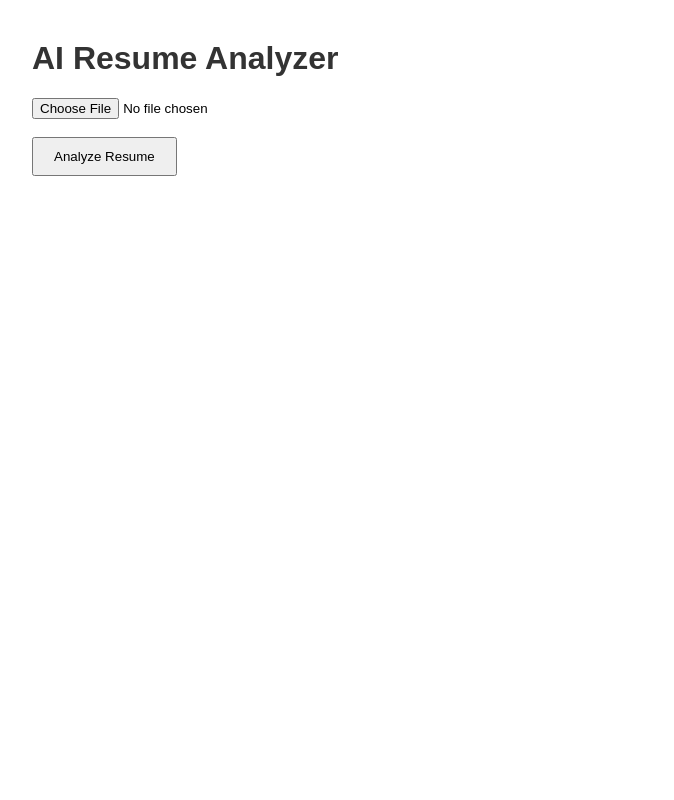
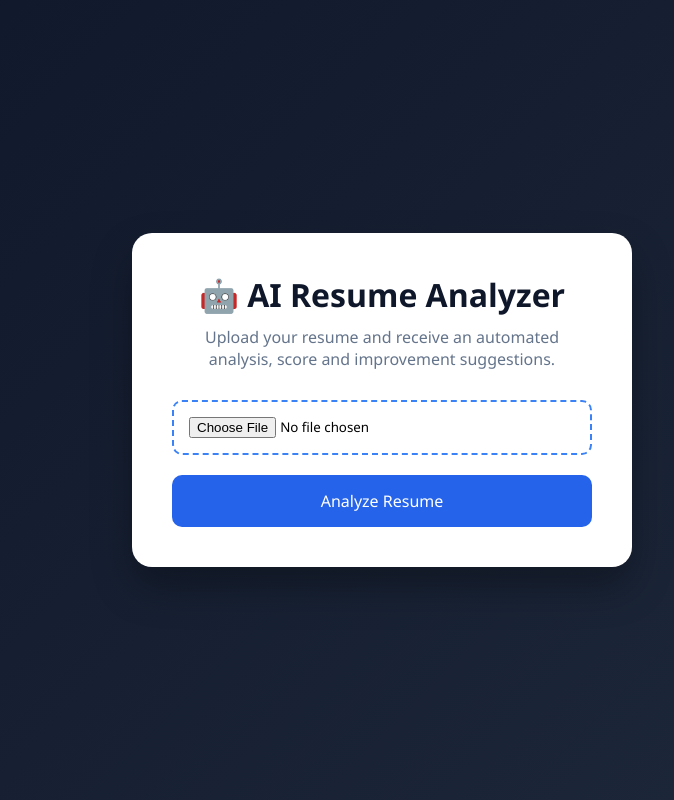
Before and after one commit to Ranithu2455/AI-Resume-Analyzer, a Flask app: page / in a window 1280 px wide. Shown: the whole page, without its empty margins (258-932 px from the left). Run offline with Flask 3, Linux system fonts and the light colour scheme.

Commit message:
ui upgrade

```diff
--- a/templates/index.html
+++ b/templates/index.html
@@ -1,43 +1,82 @@
+<!DOCTYPE html>
 <html>
 <head>
+    <title>AI Resume Analyzer</title>
+
     <style>
+        *{
+            margin:0;
+            padding:0;
+            box-sizing:border-box;
+            font-family:Segoe UI,sans-serif;
+        }
 
         body{
+            background:linear-gradient(135deg,#0f172a,#1e293b);
+            min-height:100vh;
+            display:flex;
+            justify-content:center;
+            align-items:center;
+        }
 
-    font-family: Arial, sans-serif;
-
-    max-width: 700px;
-
-    margin: auto;
-
-    padding: 40px;
-
+        .container{
+            background:white;
+            width:500px;
+            padding:40px;
+            border-radius:20px;
+            box-shadow:0 20px 40px rgba(0,0,0,0.3);
+            text-align:center;
         }
 
         h1{
+            color:#0f172a;
+            margin-bottom:10px;
+        }
 
-    color: #333;
+        p{
+            color:#64748b;
+            margin-bottom:30px;
+        }
 
+        input[type=file]{
+            width:100%;
+            padding:15px;
+            border:2px dashed #3b82f6;
+            border-radius:10px;
+            margin-bottom:20px;
         }
 
         button{
-
-    padding: 10px 20px;
-
+            background:#2563eb;
+            color:white;
+            border:none;
+            padding:15px 30px;
+            border-radius:10px;
+            cursor:pointer;
+            font-size:16px;
+            width:100%;
         }
 
+        button:hover{
+            background:#1d4ed8;
+        }
     </style>
-    <title>AI Resume Analyzer</title>
+
 </head>
 <body>
 
-    <h1>AI Resume Analyzer</h1>
+<div class="container">
+
+    <h1>🤖 AI Resume Analyzer</h1>
+
+    <p>
+        Upload your resume and receive an automated analysis,
+        score and improvement suggestions.
+    </p>
 
     <form action="/upload" method="POST" enctype="multipart/form-data">
 
         <input type="file" name="resume" required>
-
-        <br><br>
 
         <button type="submit">
             Analyze Resume
@@ -45,5 +84,7 @@ button{
 
     </form>
 
+</div>
+
 </body>
 </html>
```
Also changed, not shown: templates/result.html (+77 -19 lines). Lines whose indentation alone changed are shown as unchanged.
